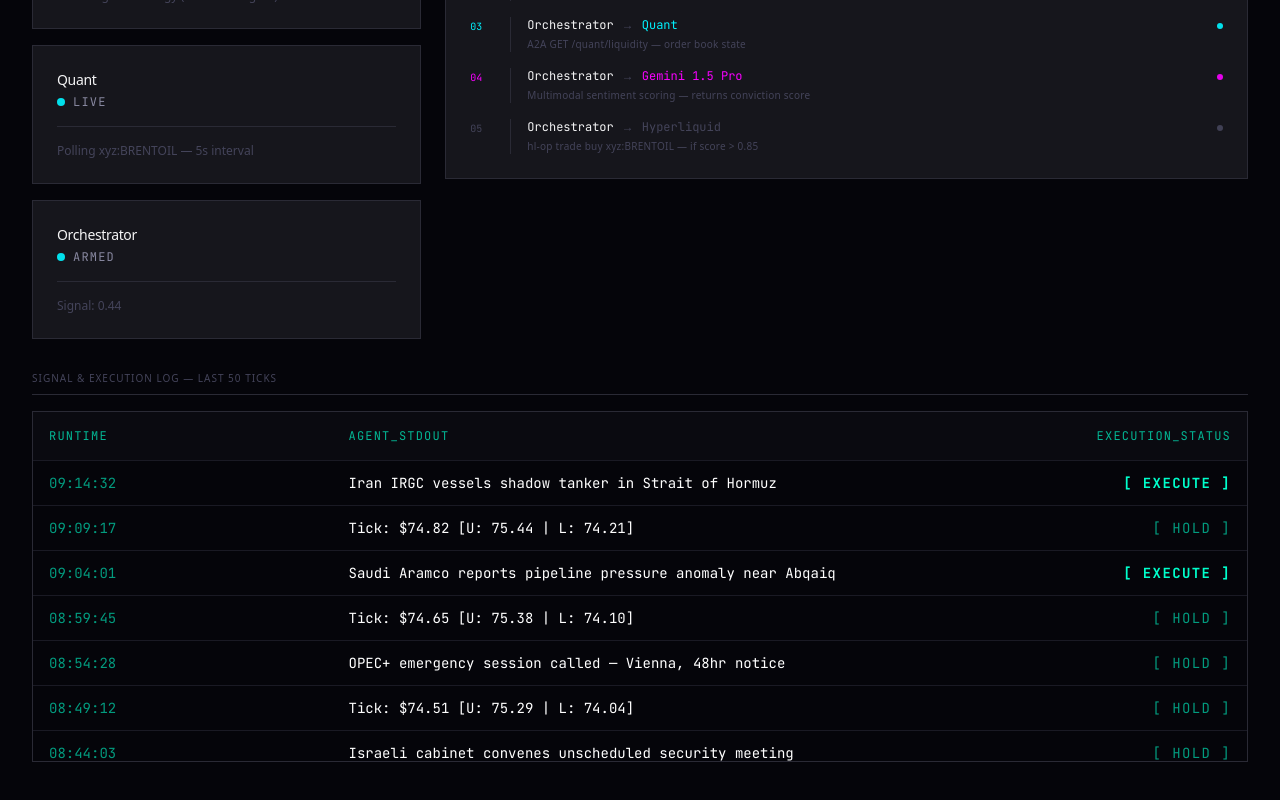
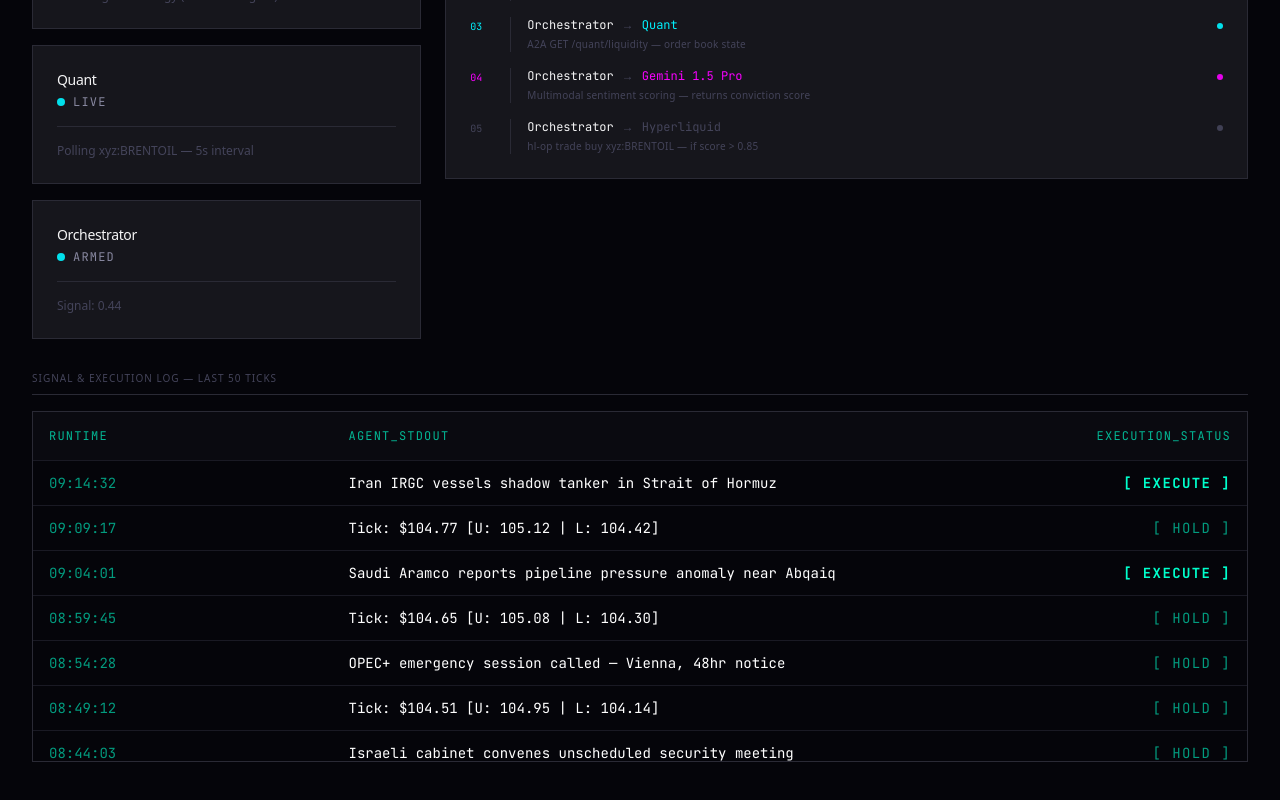
Before and after one commit to n5gus/slick, a Next.js app in the folder frontend/: page /dashboard in a window 1280 px wide. Shown: the part 632-1432 px from the top of the page. Built offline with nearby package versions, Linux system fonts and the light colour scheme; no server answers.

Commit message:
fix(ui): correct seeded Brent oil mock prices ~104 level

```diff
--- a/frontend/app/dashboard/page.tsx
+++ b/frontend/app/dashboard/page.tsx
@@ -26,9 +26,9 @@ export default function DashboardPage() {
     liquidity_available: 148500,
     liquidity_max: 500000,
     liquidations: 12400,
-    mark_price: 74.82,
-    bollinger_upper: 75.44,
-    bollinger_lower: 74.21
+    mark_price: 104.77,
+    bollinger_upper: 105.12,
+    bollinger_lower: 104.42
   });
 
   const [agentStatus, setAgentStatus] = useState({
@@ -39,13 +39,13 @@ export default function DashboardPage() {
 
   const [logs, setLogs] = useState<TradeLog[]>([
     { timestamp: '09:14:32', headline: 'Iran IRGC vessels shadow tanker in Strait of Hormuz', action: 'EXECUTE' },
-    { timestamp: '09:09:17', headline: 'Tick: $74.82 [U: 75.44 | L: 74.21]', action: 'HOLD' },
+    { timestamp: '09:09:17', headline: 'Tick: $104.77 [U: 105.12 | L: 104.42]', action: 'HOLD' },
     { timestamp: '09:04:01', headline: 'Saudi Aramco reports pipeline pressure anomaly near Abqaiq', action: 'EXECUTE' },
-    { timestamp: '08:59:45', headline: 'Tick: $74.65 [U: 75.38 | L: 74.10]', action: 'HOLD' },
+    { timestamp: '08:59:45', headline: 'Tick: $104.65 [U: 105.08 | L: 104.30]', action: 'HOLD' },
     { timestamp: '08:54:28', headline: 'OPEC+ emergency session called — Vienna, 48hr notice', action: 'HOLD' },
-    { timestamp: '08:49:12', headline: 'Tick: $74.51 [U: 75.29 | L: 74.04]', action: 'HOLD' },
+    { timestamp: '08:49:12', headline: 'Tick: $104.51 [U: 104.95 | L: 104.14]', action: 'HOLD' },
     { timestamp: '08:44:03', headline: 'Israeli cabinet convenes unscheduled security meeting', action: 'HOLD' },
-    { timestamp: '08:38:55', headline: 'Tick: $74.33 [U: 75.21 | L: 73.98]', action: 'HOLD' },
+    { timestamp: '08:38:55', headline: 'Tick: $104.33 [U: 104.81 | L: 103.98]', action: 'HOLD' },
   ]);
 
   useEffect(() => {
```
